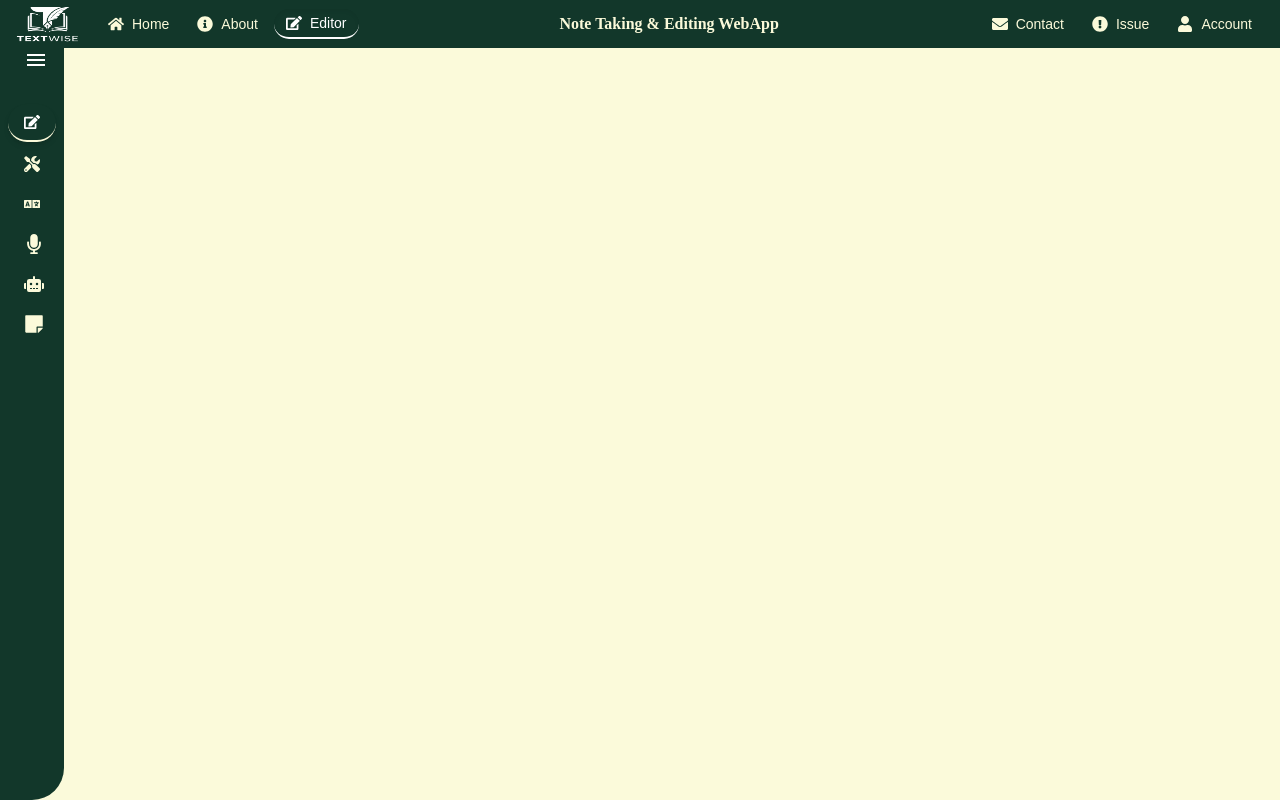
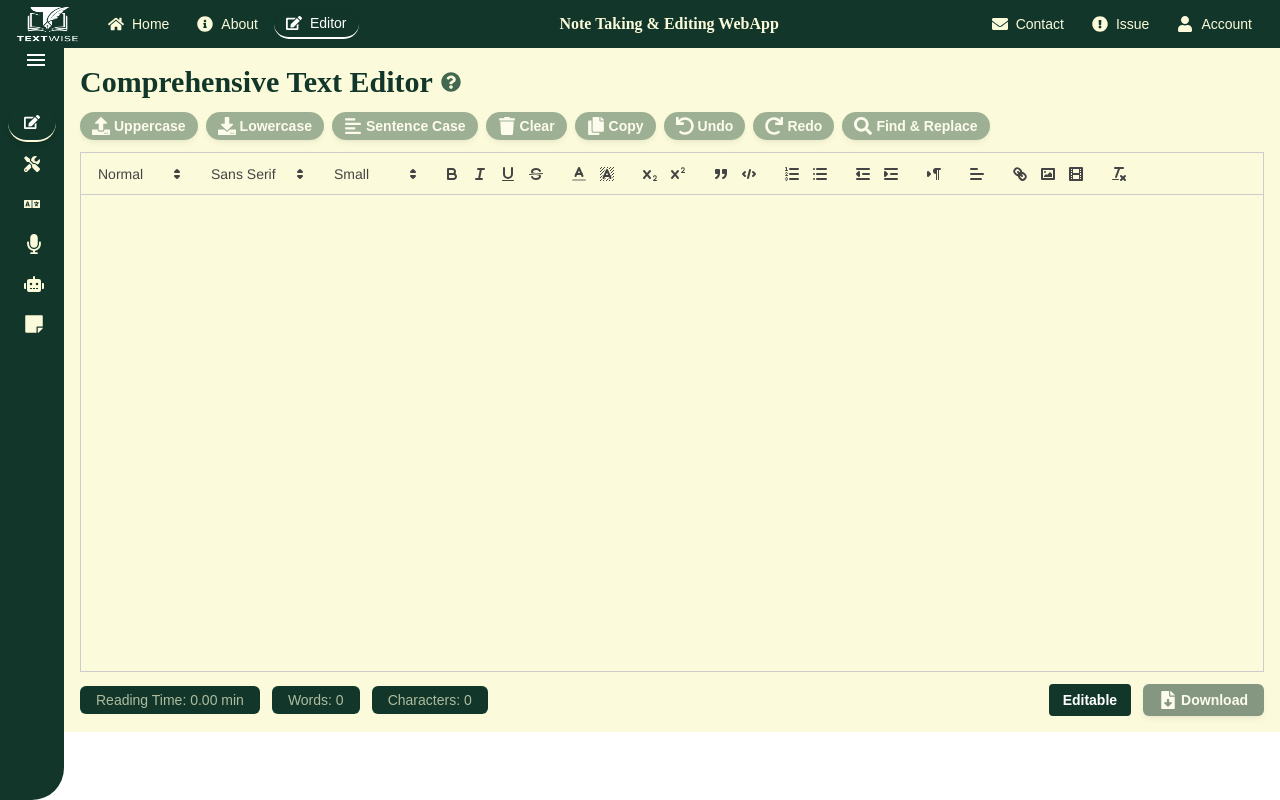
Before and after one commit to AmanSuryavanshi-1/TextWise-TextUtilityAPP, a React (Vite) app: page /layout/editor in a window 1280 px wide. Built offline with nearby package versions, Linux system fonts and the light colour scheme.

Commit message:
Added TextEditor

```diff
--- a/package.json
+++ b/package.json
@@ -16,6 +16,7 @@
     "react-dom": "^18.3.1",
     "react-github-calendar": "^3.1.2",
     "react-icons": "^5.3.0",
+    "react-quill": "^2.0.0",
     "react-router-dom": "^6.26.1",
     "tailwind-scrollbar": "^3.1.0"
   },
--- a/src/Components/SidebarComponents/TextEditor.jsx
+++ b/src/Components/SidebarComponents/TextEditor.jsx
@@ -1,11 +1,255 @@
-import React from 'react'
+import React, { useCallback, useEffect, useMemo, useRef, useState } from 'react';
+import ReactQuill from 'react-quill';
+import 'react-quill/dist/quill.snow.css';
+import { FaQuestionCircle, FaUpload, FaDownload, FaTrash, FaCopy, FaUndo, FaRedo, FaSearch, FaFileDownload, FaAlignLeft } from 'react-icons/fa';
+
+const Font = ReactQuill.Quill.import('formats/font');
+Font.whitelist = ['sans-serif', 'serif', 'monospace'];
+ReactQuill.Quill.register(Font, true);
+
+const Size = ReactQuill.Quill.import('formats/size');
+Size.whitelist = ['small', 'normal', 'large', 'huge'];
+ReactQuill.Quill.register(Size, true);
 
 const TextEditor = () => {
+  const [content, setContent] = useState('');
+  const [wordCount, setWordCount] = useState(0);
+  const [charCount, setCharCount] = useState(0);
+  const [readOnly, setReadOnly] = useState(false);
+  const [showPopup, setShowPopup] = useState(false);
+  const quillRef = useRef(null);
+
+  const updateCounts = useCallback(() => {
+    if (quillRef.current) {
+      const text = quillRef.current.getEditor().getText();
+      setWordCount(text.trim() ? text.trim().split(/\s+/).length : 0);
+      setCharCount(text.length > 1 ? text.length - 1 : 0);
+    }
+  }, []);
+
+  useEffect(() => {
+    updateCounts();
+  }, [content, updateCounts]);
+
+  const modules = useMemo(() => ({
+    toolbar: [
+      [{ 'header': [1, 2, 3, 4, 5, 6, false] }],
+      [{ 'font': Font.whitelist }],
+      [{ 'size': Size.whitelist }],
+      ['bold', 'italic', 'underline', 'strike'],
+      [{ 'color': [] }, { 'background': [] }],
+      [{ 'script': 'sub'}, { 'script': 'super' }],
+      ['blockquote', 'code-block'],
+      [{ 'list': 'ordered'}, { 'list': 'bullet' }],
+      [{ 'indent': '-1'}, { 'indent': '+1' }],
+      [{ 'direction': 'rtl' }],
+      [{ 'align': [] }],
+      ['link', 'image', 'video'],
+      ['clean']
+    ],
+  }), []);
+
+  const formats = [
+    'header', 'font', 'size',
+    'bold', 'italic', 'underline', 'strike', 'blockquote',
+    'list', 'bullet', 'indent',
+    'link', 'image', 'video', 'color', 'background', 'align',
+    'script', 'direction', 'code-block'
+  ];
+
+  const handleChange = (value) => {
+    setContent(value);
+    updateCounts();
+  };
+
+  const showAlert = (message, type) => {
+    console.log(`${type}: ${message}`);
+  };
+
+  const handleUppercase = () => {
+    if (quillRef.current) {
+      const editor = quillRef.current.getEditor();
+      const text = editor.getText();
+      editor.setText(text.toUpperCase());
+      showAlert("Converted to uppercase!", "success");
+    }
+  };
+
+  const handleLowercase = () => {
+    if (quillRef.current) {
+      const editor = quillRef.current.getEditor();
+      const text = editor.getText();
+      editor.setText(text.toLowerCase());
+      showAlert("Converted to lowercase", "success");
+    }
+  };
+
+  const handleClearContent = () => {
+    if (quillRef.current) {
+      const editor = quillRef.current.getEditor();
+      editor.setText('');
+      showAlert("Text Cleared!", "success");
+    }
+  };
+
+  const handleCopy = () => {
+    if (quillRef.current) {
+      const text = quillRef.current.getEditor().getText();
+      navigator.clipboard.writeText(text);
+      showAlert("Copied to Clipboard!", "success");
+    }
+  };
+
+  const handleUndo = () => {
+    if (quillRef.current) {
+      quillRef.current.getEditor().history.undo();
+    }
+  };
+
+  const handleRedo = () => {
+    if (quillRef.current) {
+      quillRef.current.getEditor().history.redo();
+    }
+  };
+
+  const handleFindReplace = () => {
+    if (quillRef.current) {
+      const editor = quillRef.current.getEditor();
+      const text = editor.getText();
+      const findText = prompt('Enter text to find:');
+      if (findText) {
+        const replaceText = prompt('Enter text to replace with:');
+        if (replaceText !== null) {
+          let index = text.indexOf(findText);
+          while (index !== -1) {
+            editor.deleteText(index, findText.length);
+            editor.insertText(index, replaceText);
+            index = text.indexOf(findText, index + replaceText.length);
+          }
+          showAlert("Text replaced successfully!", "success");
+        }
+      }
+    }
+  };
+
+  const handleDownload = () => {
+    const blob = new Blob([content], { type: 'text/html' });
+    const url = URL.createObjectURL(blob);
+    const a = document.createElement('a');
+    a.href = url;
+    a.download = 'editor-content.html';
+    a.click();
+    URL.revokeObjectURL(url);
+    showAlert("Content downloaded!", "success");
+  };
+
+  const handleSentenceCase = () => {
+    if (quillRef.current) {
+      const editor = quillRef.current.getEditor();
+      const text = editor.getText();
+      const newText = text.replace(/.+?[\.\?\!](\s|$)/g, (sentence) => {
+        return sentence.charAt(0).toUpperCase() + sentence.substr(1).toLowerCase();
+      });
+      editor.setText(newText);
+      showAlert("Converted to Sentence Case!", "success");
+    }
+  };
+
+  const toggleReadOnly = () => {
+    setReadOnly((prevReadOnly) => !prevReadOnly);
+  };
+
+  const readingTime = (0.008 * wordCount).toFixed(2);
+
   return (
-    <div className='bg-primaryVariant h-[94vh]'>
+    <div className="p-4 overflow-hidden font-sans bg-primaryVariant dark:bg-bg dark:text-primary max-md:overflow-auto">
+      <div className="relative flex flex-col items-start justify-between gap-2 mb-1 md:gap-2 md:flex-row md:items-center">
+        <div className="flex items-center">
+          <h1 className="font-serif text-4xl font-bold sm:text-3xl text-bg dark:text-primary">Comprehensive Text Editor</h1>
+          <div
+            className="relative ml-2"
+            onMouseEnter={() => setShowPopup(true)}
+            onMouseLeave={() => setShowPopup(false)}
+          >
+            <FaQuestionCircle className="text-xl cursor-pointer text-bgVariant dark:textColor" />
+            {showPopup && (
+              <div className="absolute left-0 z-10 p-4 text-sm text-left bg-white rounded-lg shadow-lg w-72 text-bg dark:bg-bg-variant dark:text-primary hover:cursor-default">
+                <p><strong>Comprehensive Text Editor</strong> is a feature-rich text editing tool.</p>
+                <ul className="list-disc list-inside">
+                  <li>Rich text formatting options</li>
+                  <li>Convert text to uppercase/lowercase/sentence case</li>
+                  <li>Clear text content</li>
+                  <li>Find and replace functionality</li>
+                  <li>Undo/Redo changes</li>
+                  <li>Download edited content</li>
+                </ul>
+              </div>
+            )}
+          </div>
+        </div>
+      </div>
+      <div className="flex flex-col gap-6 mt-3">
+        <div className="flex flex-col w-full">
+          <div className="flex flex-wrap gap-2 mb-3">
+            {[
+              { icon: FaUpload, text: "Uppercase", onClick: handleUppercase },
+              { icon: FaDownload, text: "Lowercase", onClick: handleLowercase },
+              { icon: FaAlignLeft, text: "Sentence Case", onClick: handleSentenceCase },
+              { icon: FaTrash, text: "Clear", onClick: handleClearContent },
+              { icon: FaCopy, text: "Copy", onClick: handleCopy },
+              { icon: FaUndo, text: "Undo", onClick: handleUndo },
+              { icon: FaRedo, text: "Redo", onClick: handleRedo },
+              { icon: FaSearch, text: "Find & Replace", onClick: handleFindReplace },
+            ].map((btn, index) => (
+              <button
+                key={index}
+                disabled={content.length === 0}
+                className="flex items-center gap-1 px-3 py-1 text-sm font-semibold text-white transition shadow-md rounded-2xl bg-bgVariant duration-400 hover:bg-primary hover:text-text-color disabled:opacity-50 disabled:cursor-not-allowed"
+                onClick={btn.onClick}
+              >
+                <btn.icon className="text-lg" />{btn.text}
+              </button>
+            ))}
+          </div>
+          <div className="quill-container" style={{ height: '65vh', display: 'flex', flexDirection: 'column' }}>
+            <ReactQuill
+              ref={quillRef}
+              theme="snow"
+              value={content}
+              onChange={handleChange}
+              modules={modules}
+              formats={formats}
+              readOnly={readOnly}
+              style={{ flexGrow: 1, display: 'flex', flexDirection: 'column' }}
+            />
+          </div>
+          <div className="flex items-center justify-between mt-3 text-sm">
+            <div className="flex gap-3">
+              <span className="px-4 py-1 rounded-md bg-bg text-primary">Reading Time: {readingTime} min</span>
+              <span className="px-4 py-1 rounded-md bg-bg text-primary">Words: {wordCount}</span>
+              <span className="px-4 py-1 rounded-md bg-bg text-primary">Characters: {charCount}</span>
+            </div>
+            <div className="flex gap-3">
+              <button
+                  onClick={toggleReadOnly}
+                  className={`px-3 py-1 text-md font-bold rounded border-2 border-bg ${readOnly ? 'bg-primary text-bg' : 'bg-bg text-white'}`}
+                >
+                {readOnly ? 'Read Only' : 'Editable'}
+              </button>
+              <button
+                onClick={handleDownload}
+                disabled={content.length === 0}
+                className="flex items-center gap-1 px-4 py-1 font-bold text-white transition rounded-md shadow-md text-md bg-bg duration-400 hover:bg-bgVariant disabled:opacity-50 disabled:cursor-not-allowed"
+              >
+                <FaFileDownload className="text-lg" />Download
+              </button>
 
+            </div>
+          </div>
+        </div>
+      </div>
     </div>
-  )
-}
+  );
+};
 
-export default TextEditor
+export default TextEditor;
```
Also changed, not shown: 1 other file (tests, documents, lock files or other folders).
